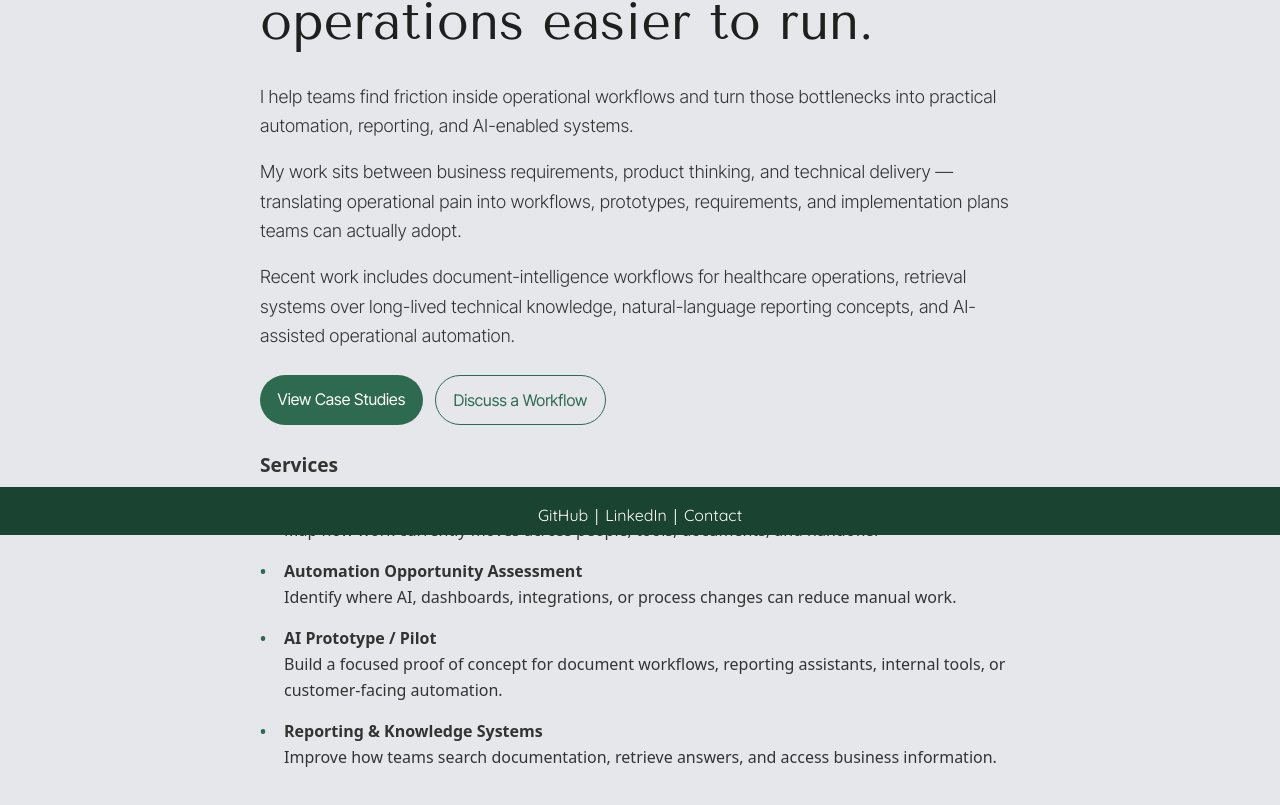
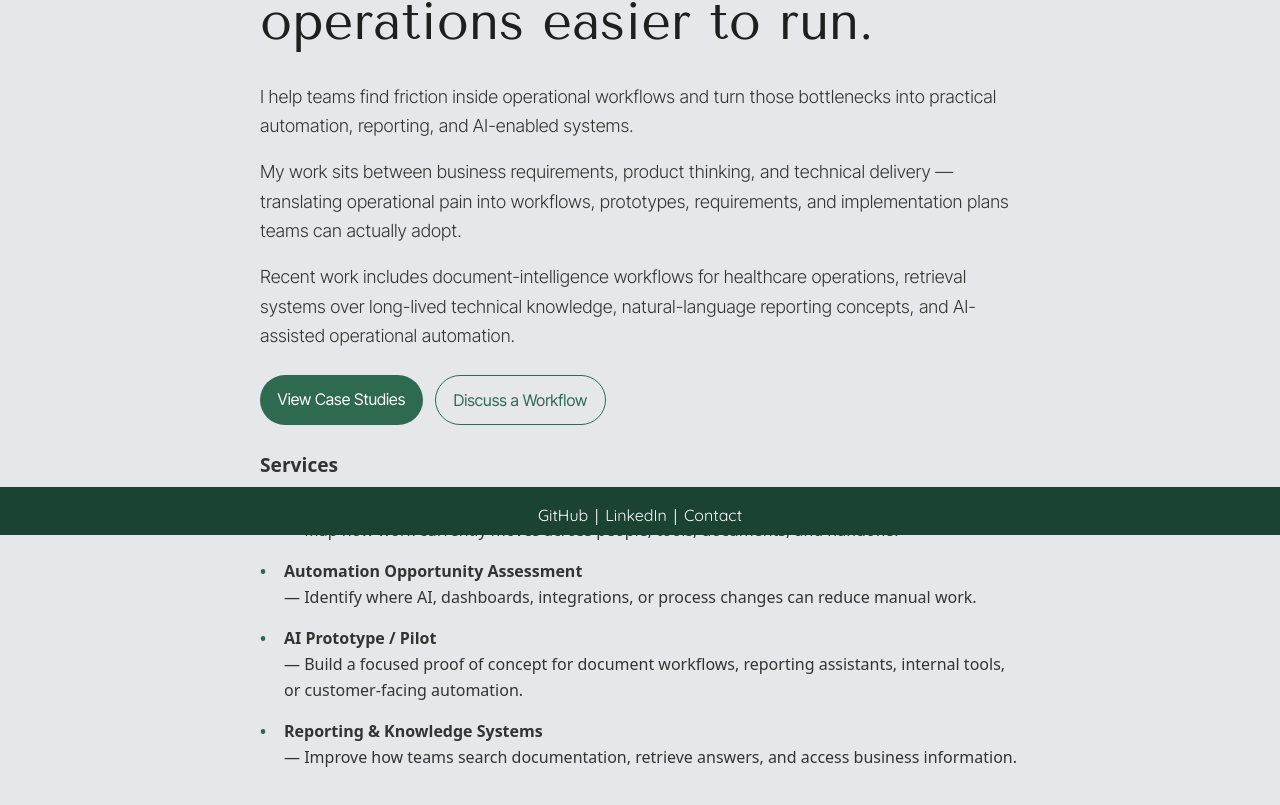
Before and after one commit to jake-magri/React-Portfolio, a Next.js app: page / in a window 1280 px wide. Shown: the part 265-1070 px from the top of the page. Built offline with nearby package versions, Linux system fonts and the light colour scheme.

Commit message:
text formatting refactor

```diff
--- a/src/components/AboutMe.js
+++ b/src/components/AboutMe.js
@@ -54,22 +54,22 @@ export default function AboutMe() {
             <ul className={styles['specialization-list']}>
               <li>
                 <strong>Workflow Review</strong>
-                Map how work currently moves across people, tools, documents, and handoffs.
+                — Map how work currently moves across people, tools, documents, and handoffs.
               </li>
 
               <li>
                 <strong>Automation Opportunity Assessment</strong>
-                Identify where AI, dashboards, integrations, or process changes can reduce manual work.
+                — Identify where AI, dashboards, integrations, or process changes can reduce manual work.
               </li>
 
               <li>
                 <strong>AI Prototype / Pilot</strong>
-                Build a focused proof of concept for document workflows, reporting assistants, internal tools, or customer-facing automation.
+                — Build a focused proof of concept for document workflows, reporting assistants, internal tools, or customer-facing automation.
               </li>
 
               <li>
                 <strong>Reporting &amp; Knowledge Systems</strong>
-                Improve how teams search documentation, retrieve answers, and access business information.
+                — Improve how teams search documentation, retrieve answers, and access business information.
               </li>
             </ul>
 
```
Also changed, not shown: 1 other file (tests, documents, lock files or other folders).
